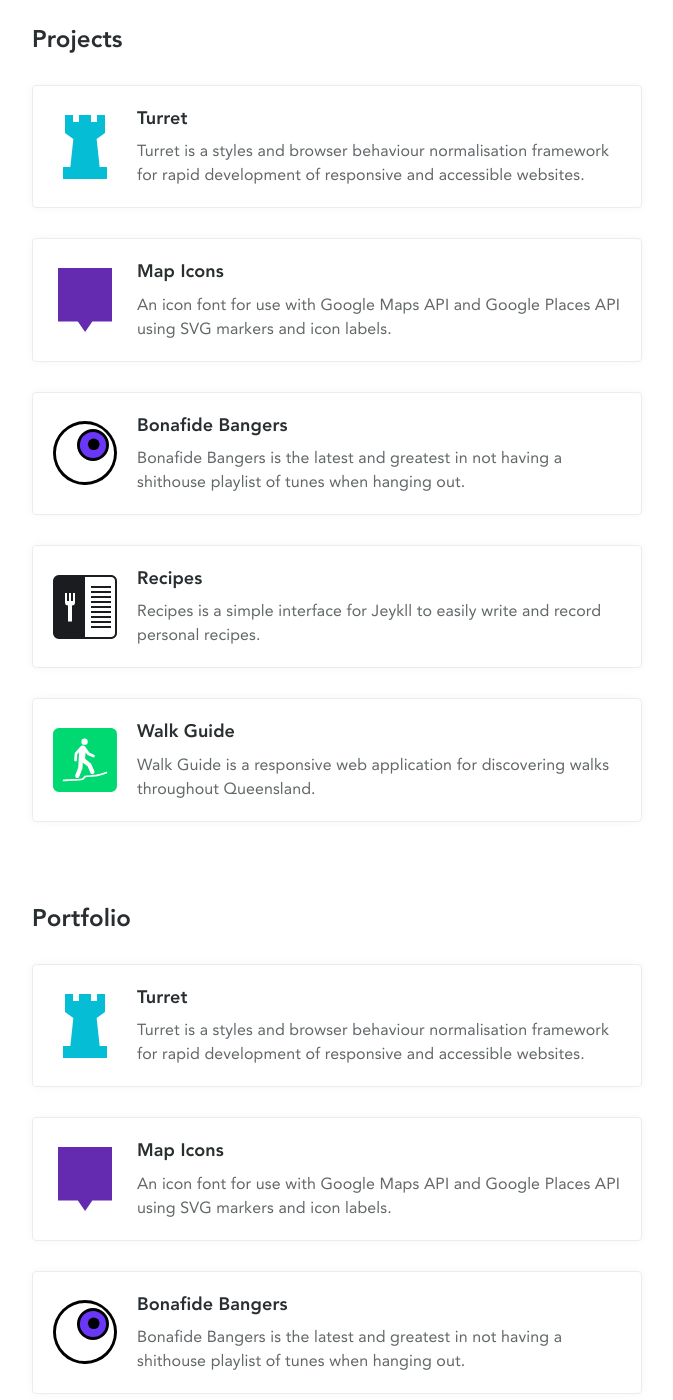
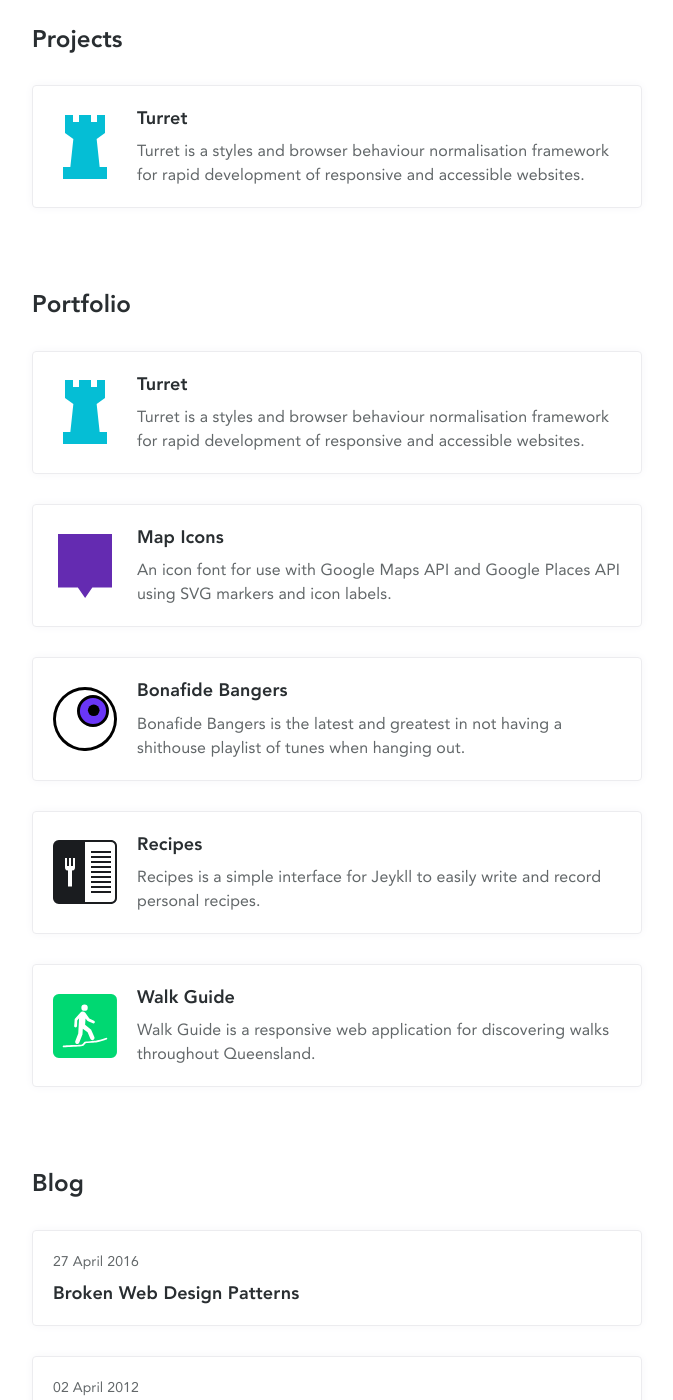
Before and after one commit to 16abhimasani/16abhimasani.github.io, a Jekyll site: the page built from index.html, in a window 1280 px wide and 1400 px high, scrolled down 1163 px. Shown: the whole window, without its empty margins (303-976 px from the left). Built offline with Jekyll 4.4.1, drawn with Linux system fonts in a browser that asks for light colours.

Commit message:
Changing name from Articles to Blog

```diff
--- a/index.html
+++ b/index.html
@@ -29,47 +29,6 @@
 				<p class="post-summary">Turret is a styles and browser behaviour normalisation framework for rapid development of responsive and accessible websites.</p>
 			</div>
 		</a>
-
-		<a class="post post-flex" href="http://map-icons.com/">
-			<figure class="post-image">
-				<img src="assets/projects/map-icons.svg" alt="Map Icons">
-			</figure>
-			<div class="post-inner">
-				<h2 class="post-title">Map Icons</h2>
-				<p class="post-summary">An icon font for use with Google Maps API and Google Places API using SVG markers and icon labels.</p>
-			</div>
-		</a>
-
-		<a class="post post-flex" href="http://bonafidebangers.com/">
-			<figure class="post-image">
-				<img src="assets/projects/bonafide-bangers.svg" alt="Bonafide Bangers">
-			</figure>
-			<div class="post-inner">
-				<h2 class="post-title">Bonafide Bangers</h2>
-				<p class="post-summary">Bonafide Bangers is the latest and greatest in not having a shithouse playlist of tunes when hanging out.</p>
-			</div>
-		</a>
-
-		<a class="post post-flex" href="http://scottdejonge.github.io/recipes/">
-			<figure class="post-image">
-				<img src="assets/projects/recipes.svg" alt="Recipes">
-			</figure>
-			<div class="post-inner">
-				<h2 class="post-title">Recipes</h2>
-				<p class="post-summary">Recipes is a simple interface for Jeykll to easily write and record personal recipes.</p>
-			</div>
-		</a>
-
-		<a class="post post-flex" href="https://github.com/scottdejonge/walkguide">
-			<figure class="post-image">
-				<img src="assets/projects/walk-guide.svg" alt="Walk Guide">
-			</figure>
-			<div class="post-inner">
-				<h2 class="post-title">Walk Guide</h2>
-				<p class="post-summary">Walk Guide is a responsive web application for discovering walks throughout Queensland.</p>
-			</div>
-		</a>
-
 
 	</div>
 </section>
@@ -134,7 +93,7 @@
 
 <section id="blog" class="section" aria-labelledby="blog-title">
 	<div class="container">
-		<h1 id="blog-title" class="section-title">Articles</h1>
+		<h1 id="blog-title" class="section-title">Blog</h1>
 
 		{% for post in site.posts %}
 		  {% include post.html %}
```
